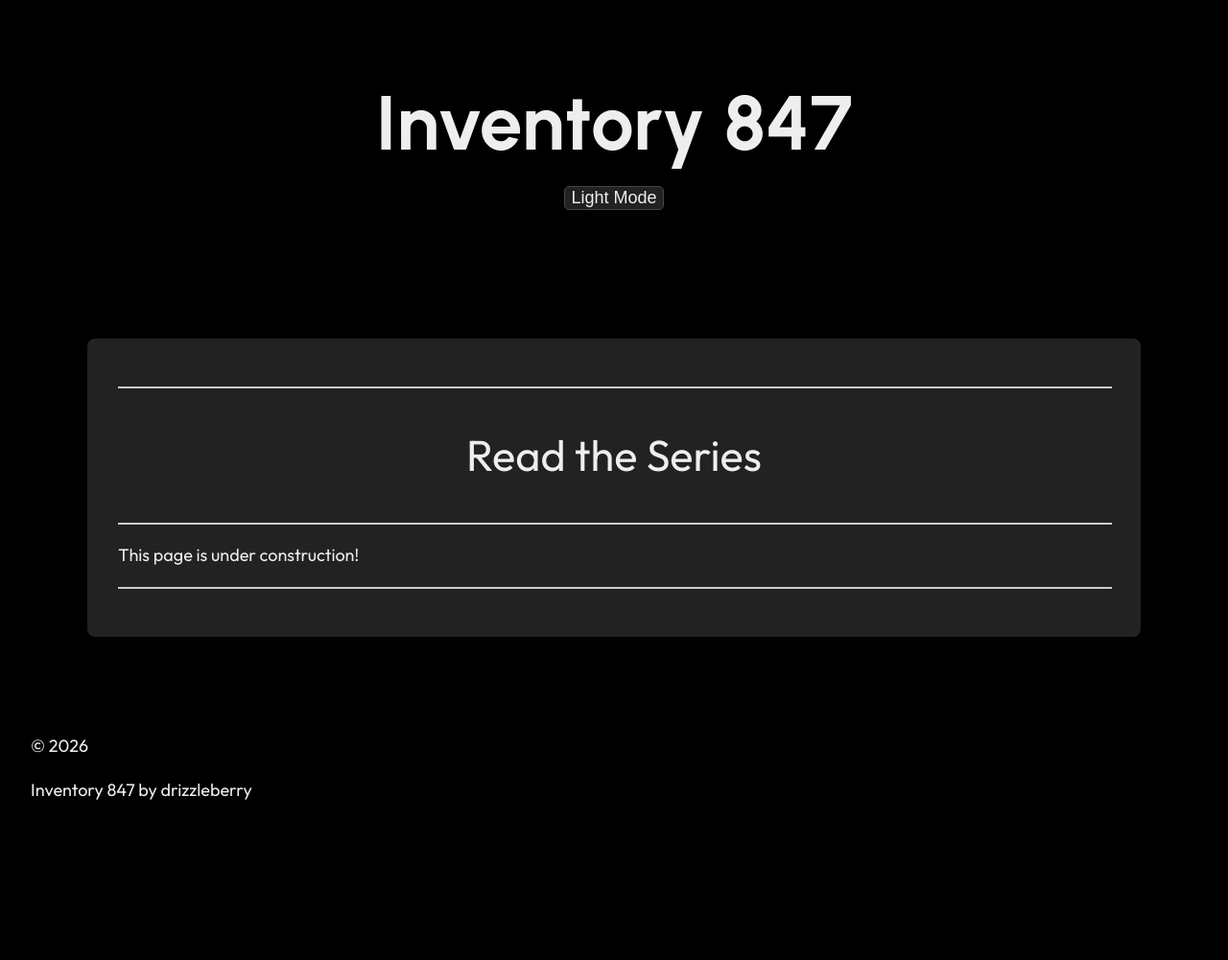
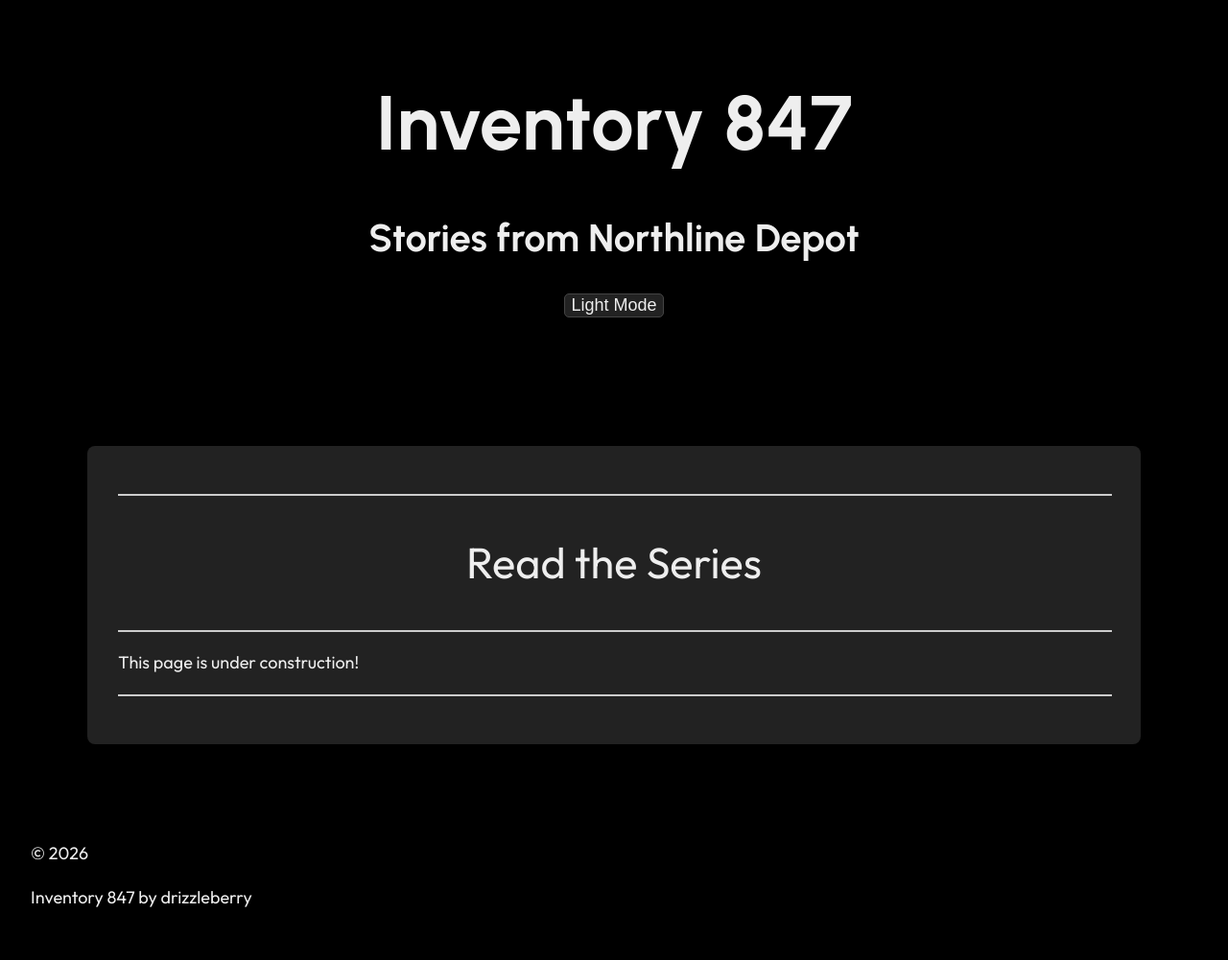
Before and after one commit to drizzleberry/drizzleberry.github.io, a Jekyll site: the page built from index.md, in a window 1280 px wide. Shown: the whole page at 96% size. Built offline with Jekyll 4.4.1, drawn with Linux system fonts in a browser that asks for light colours; before the commit the page ends 900 px from its top, so only the background shows below that.

Commit message:
Update header.html

```diff
--- a/_includes/header.html
+++ b/_includes/header.html
@@ -1,4 +1,5 @@
 <header>
   <h1><a href="/">{{ site.title }}</a></h1>
+  <h2>Stories from Northline Depot</h2>
   <button id="theme-toggle">Light Mode</button>
 </header>
```
